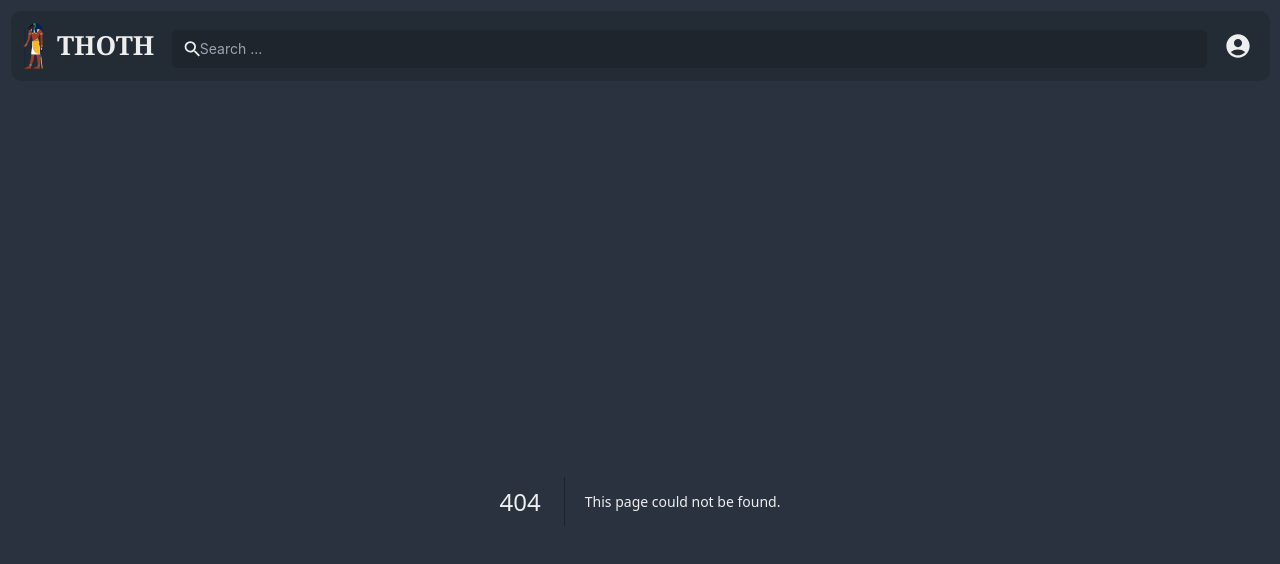
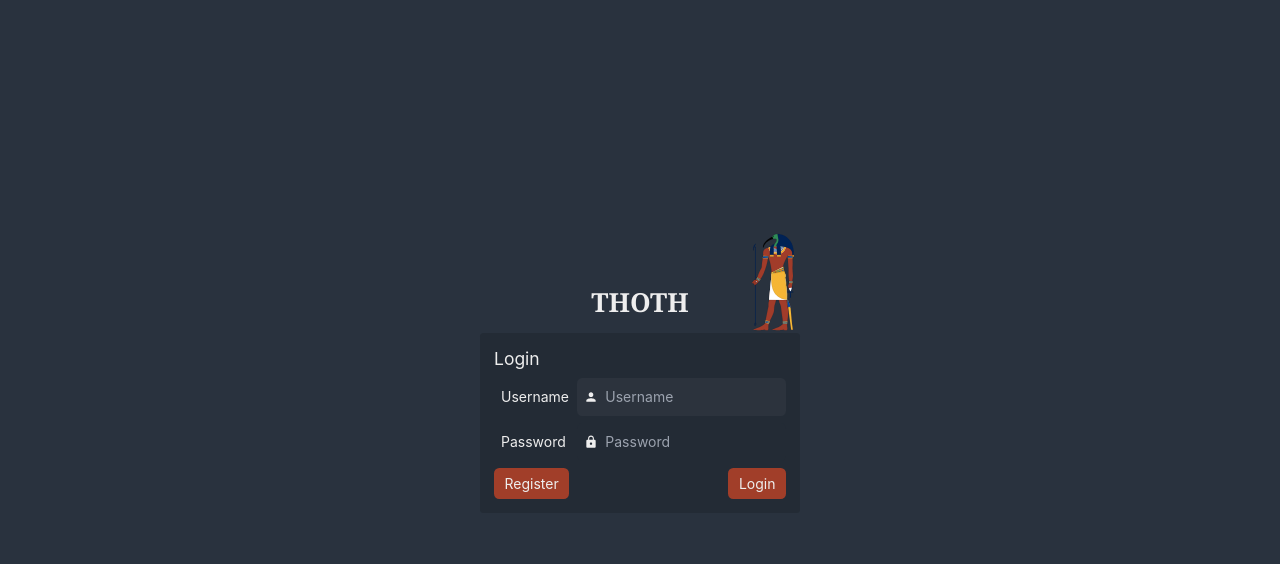
Before and after one commit to NiclasHaderer/thoth-web, a Next.js app: page /login in a window 1280 px wide. Before the commit this address had no page. Shown: the top 564 px of the page. Built offline with nearby package versions, Linux system fonts and the light colour scheme.

Commit message:
Added login and signup component mockup

```diff
--- a/src/app/[libraryId]/layout.tsx
+++ b/src/app/[libraryId]/layout.tsx
@@ -4,7 +4,7 @@ import { BottomBar, MainWindow, TopBar } from "@thoth/components/layout"
 import "../../styles/globals.css"
 import "../../styles/reset.css"
 
-export default function RootLayout({ children }: { children: React.ReactNode }) {
+export default function LibraryLayout({ children }: { children: React.ReactNode }) {
   return (
     <html lang="en" className="h-full">
       <body className="dark-theme h-full bg-surface text-font">
--- a/src/app/layout.tsx
+++ b/src/app/layout.tsx
@@ -1,18 +1,12 @@
 "use client"
 import React from "react"
-import { BottomBar, TopBar } from "@thoth/components/layout"
 import "../styles/globals.css"
 import "../styles/reset.css"
 
 export default function RootLayout({ children }: { children: React.ReactNode }) {
   return (
     <html lang="en" className="h-full">
-      <body className="dark-theme h-full bg-surface text-font">
-        <div className="flex h-full flex-col">
-          <TopBar />
-          <div className={`m-3 flex-grow overflow-y-auto`}>{children}</div>
-        </div>
-      </body>
+      <body className="dark-theme h-full bg-surface text-font">{children}</body>
     </html>
   )
 }
--- /dev/null
+++ b/src/app/login/layout.tsx
@@ -0,0 +1,12 @@
+"use client"
+import React from "react"
+import "../../styles/globals.css"
+import "../../styles/reset.css"
+
+export default function LoginLayout({ children }: { children: React.ReactNode }) {
+  return (
+    <html lang="en" className="h-full">
+      <body className="dark-theme h-full bg-surface text-font">{children}</body>
+    </html>
+  )
+}
--- /dev/null
+++ b/src/app/login/page.tsx
@@ -0,0 +1,28 @@
+"use client"
+import { Input } from "@thoth/components/input/input"
+import { MdLock, MdPerson } from "react-icons/md"
+import React from "react"
+import { ColoredButton } from "@thoth/components/colored-button"
+import Link from "next/link"
+
+export default function LoginOutlet() {
+  return (
+    <div className="flex h-screen w-screen flex-col items-center justify-center">
+      <div className="relative flex w-3/4 justify-center md:w-1/2 xl:w-1/4">
+        <h1 className="mb-4 font-serif text-3xl font-extrabold">THOTH</h1>
+        <img src="/logo.svg" className="absolute bottom-0 right-0 w-1/6" />
+      </div>
+      <div className="inline-block w-3/4 rounded bg-elevate p-4 md:w-1/2 xl:w-1/4">
+        <h1 className="text-xl">Login</h1>
+        <Input autoFocus={true} name="username" labelClassName="w-28" label="Username" icon={<MdPerson />} />
+        <Input name="password" labelClassName="w-28" label="Password" icon={<MdLock />} />
+        <div className="flex justify-between">
+          <Link href={"/signup"}>
+            <ColoredButton className="mt-2 self-center">Register</ColoredButton>
+          </Link>
+          <ColoredButton className="mt-2 self-center">Login</ColoredButton>
+        </div>
+      </div>
+    </div>
+  )
+}
--- /dev/null
+++ b/src/app/signup/layout.tsx
@@ -0,0 +1,12 @@
+"use client"
+import React from "react"
+import "../../styles/globals.css"
+import "../../styles/reset.css"
+
+export default function SignupLayout({ children }: { children: React.ReactNode }) {
+  return (
+    <html lang="en" className="h-full">
+      <body className="dark-theme h-full bg-surface text-font">{children}</body>
+    </html>
+  )
+}
--- /dev/null
+++ b/src/app/signup/page.tsx
@@ -0,0 +1,25 @@
+"use client"
+import { Input } from "@thoth/components/input/input"
+import { MdLock, MdPerson } from "react-icons/md"
+import React from "react"
+import { ColoredButton } from "@thoth/components/colored-button"
+import Link from "next/link"
+import SignupLayout from "@thoth/app/signup/layout"
+
+export default function SignupOutlet() {
+  return (
+    <div className="flex h-screen w-screen items-center justify-center">
+      <div className="inline w-1/2 rounded bg-elevate">
+        <h1>Signup</h1>
+        <Input autoFocus={true} name="username" labelClassName="w-28" label="Username" icon={<MdPerson />} />
+        <Input name="password" labelClassName="w-28" label="Password" icon={<MdLock />} />
+        <div className="flex justify-between">
+          <Link href={"/login"}>
+            <ColoredButton className="mt-2 self-center">Login</ColoredButton>
+          </Link>
+          <ColoredButton className="mt-2 self-center">Login</ColoredButton>
+        </div>
+      </div>
+    </div>
+  )
+}
--- a/src/components/layout.tsx
+++ b/src/components/layout.tsx
@@ -3,6 +3,7 @@ import { CHANGE_LAYOUT, useBreakpoint } from "@thoth/hooks/breakpoints"
 import { usePlaybackState } from "@thoth/state/playback.state"
 import { Playback } from "@thoth/components/playback"
 import { FC, PropsWithChildren } from "react"
+import { NoSsr } from "@thoth/components/no-ssr"
 
 export const TopBar = () => <SearchBar />
 
@@ -13,12 +14,15 @@ export const BottomBar = () => {
   const isPlaying = usePlaybackState(state => state.isPlaying)
 
   return (
+    <NoSsr>
       <div>
         {isPlaying ? (
           <Playback className={isMD ? "border-b-2 border-solid border-primary border-opacity-25" : ""} />
         ) : null}
+
         {isMD ? <SmallMenu /> : null}
       </div>
+    </NoSsr>
   )
 }
 
--- /dev/null
+++ b/src/components/no-ssr.tsx
@@ -0,0 +1,8 @@
+import { ReactNode, useEffect, useState } from "react"
+
+export const NoSsr = ({ children }: { children: ReactNode }) => {
+  const [mounted, setMounted] = useState(false)
+  useEffect(() => setMounted(true), [])
+
+  return mounted ? <>{children}</> : null
+}
```
Also changed, not shown: src/components/login.tsx (added). Lines whose indentation alone changed are shown as unchanged.
